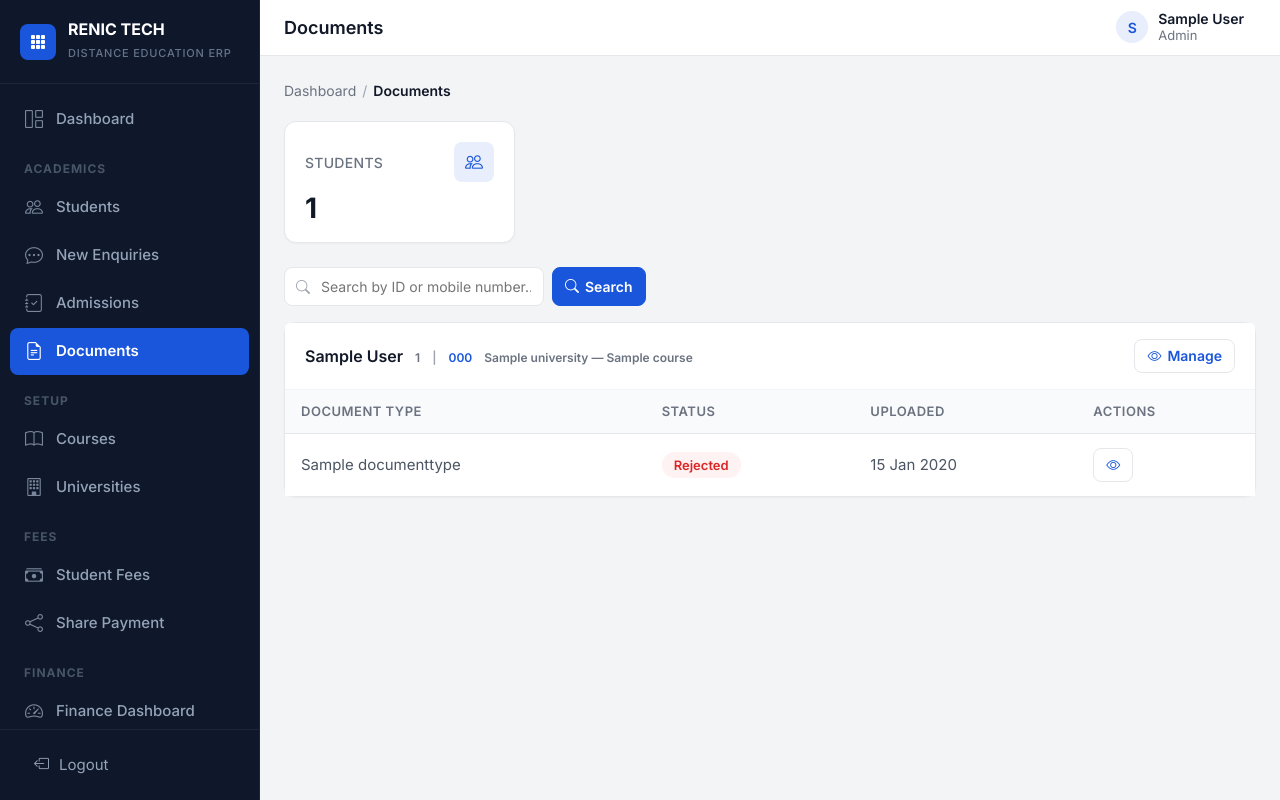
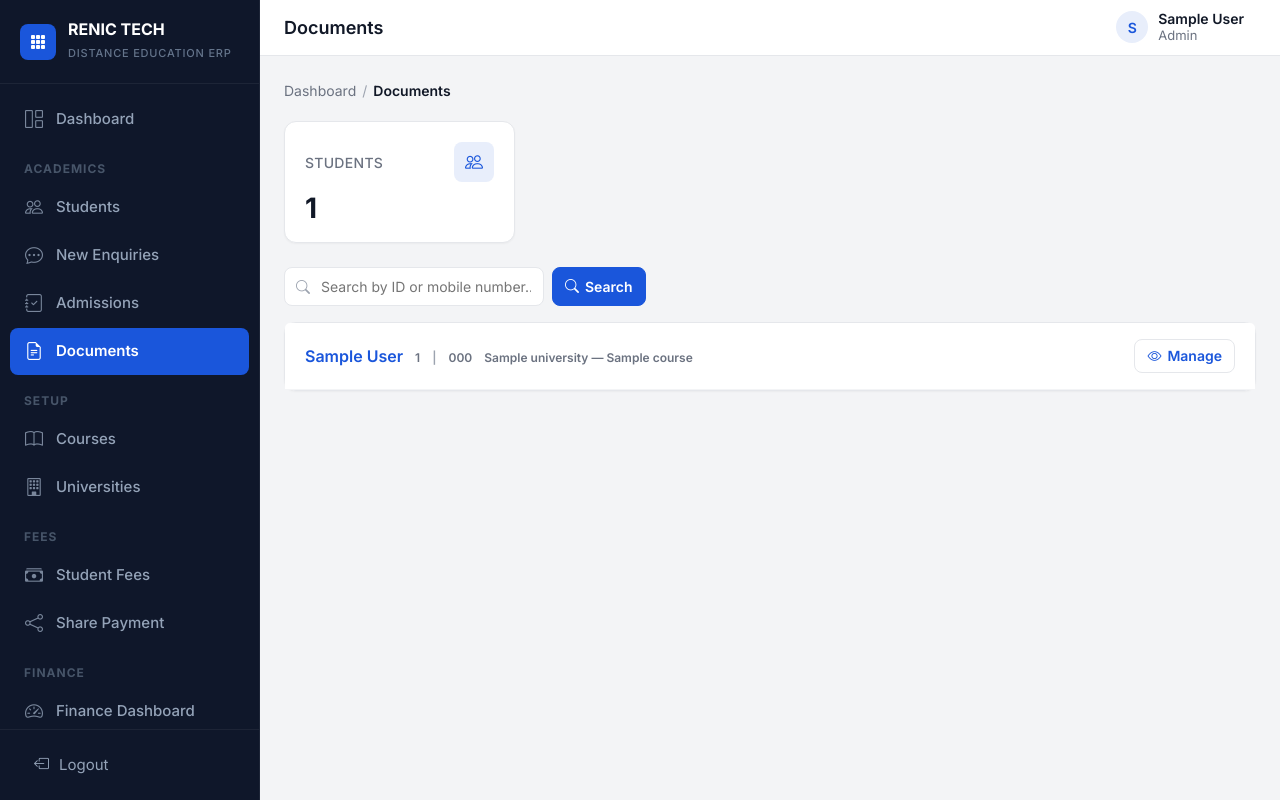
Before and after one commit to kavipriyaraj-code/distance-erp, a Django app: page /documents/ in a window 1280 px wide. Run offline with Django 5.2, Linux system fonts and the light colour scheme; a user stored in the database is signed in; tables that the repository leaves empty hold one stand-in row (values such as "Sample post").

Commit message:
Documents overview: show student list cards only, click name to manage documents

```diff
--- a/templates/documents/overview.html
+++ b/templates/documents/overview.html
@@ -38,53 +38,13 @@
 <div class="card mb-3">
     <div class="card-header d-flex justify-content-between align-items-center">
         <div>
-            <a href="{% url 'student_profile' item.student.pk %}" class="fw-600" style="text-decoration:none;color:var(--text)">{{ item.student.name }}</a>
+            <a href="{% url 'document_list' item.admission.pk %}" class="fw-600" style="text-decoration:none;color:var(--primary)">{{ item.student.name }}</a>
             <span style="color:var(--text-muted);font-size:12px;margin-left:8px">{{ item.student.student_id }}</span>
             <span style="color:var(--text-light);font-size:12px;margin-left:8px">|</span>
-            <a href="{% url 'admission_detail' item.admission.pk %}" style="color:var(--primary);font-size:12px;margin-left:8px;text-decoration:none">{{ item.admission.admission_number }}</a>
+            <span style="color:var(--text-muted);font-size:12px;margin-left:8px">{{ item.admission.admission_number }}</span>
             <span style="color:var(--text-muted);font-size:12px;margin-left:8px">{{ item.admission.university.name }} — {{ item.admission.course.name }}</span>
         </div>
         <a href="{% url 'document_list' item.admission.pk %}" class="btn btn-sm btn-outline-primary"><i class="bi bi-eye"></i> Manage</a>
-    </div>
-    <div class="table-responsive">
-        <table class="table table-hover mb-0">
-            <thead><tr><th>Document Type</th><th>Status</th><th>Uploaded</th><th>Actions</th></tr></thead>
-            <tbody>
-            {% for doc in item.docs %}
-            <tr>
-                <td>{{ doc.document_type.name }}</td>
-                <td>
-                    {% if doc.status == 'uploaded' %}
-                        <span class="badge badge-warning">Pending</span>
-                    {% elif doc.status == 'verified' %}
-                        <span class="badge badge-success">Verified</span>
-                    {% else %}
-                        <span class="badge badge-danger">Rejected</span>
-                    {% endif %}
-                </td>
-                <td>{{ doc.uploaded_at|date:"d M Y" }}</td>
-                <td>
-                    <div class="btn-group-actions">
-                        {% if doc.status == 'uploaded' and user.is_admin_user %}
-                            <form method="POST" action="{% url 'document_verify' doc.pk %}" class="d-inline">
-                                {% csrf_token %}
-                                <button class="btn btn-sm btn-success" title="Verify"><i class="bi bi-check-lg"></i></button>
-                            </form>
-                            <form method="POST" action="{% url 'document_reject' doc.pk %}" class="d-inline" onsubmit="return prompt('Rejection reason:')">
-                                {% csrf_token %}
-                                <input type="hidden" name="reason" value="Rejected by admin">
-                                <button class="btn btn-sm btn-danger" title="Reject"><i class="bi bi-x-lg"></i></button>
-                            </form>
-                        {% endif %}
-                        {% if doc.file %}
-                            <a href="{{ doc.file.url }}" class="btn btn-sm btn-outline-primary" target="_blank" title="View"><i class="bi bi-eye"></i></a>
-                        {% endif %}
-                    </div>
-                </td>
-            </tr>
-            {% endfor %}
-            </tbody>
-        </table>
     </div>
 </div>
 {% empty %}
```
